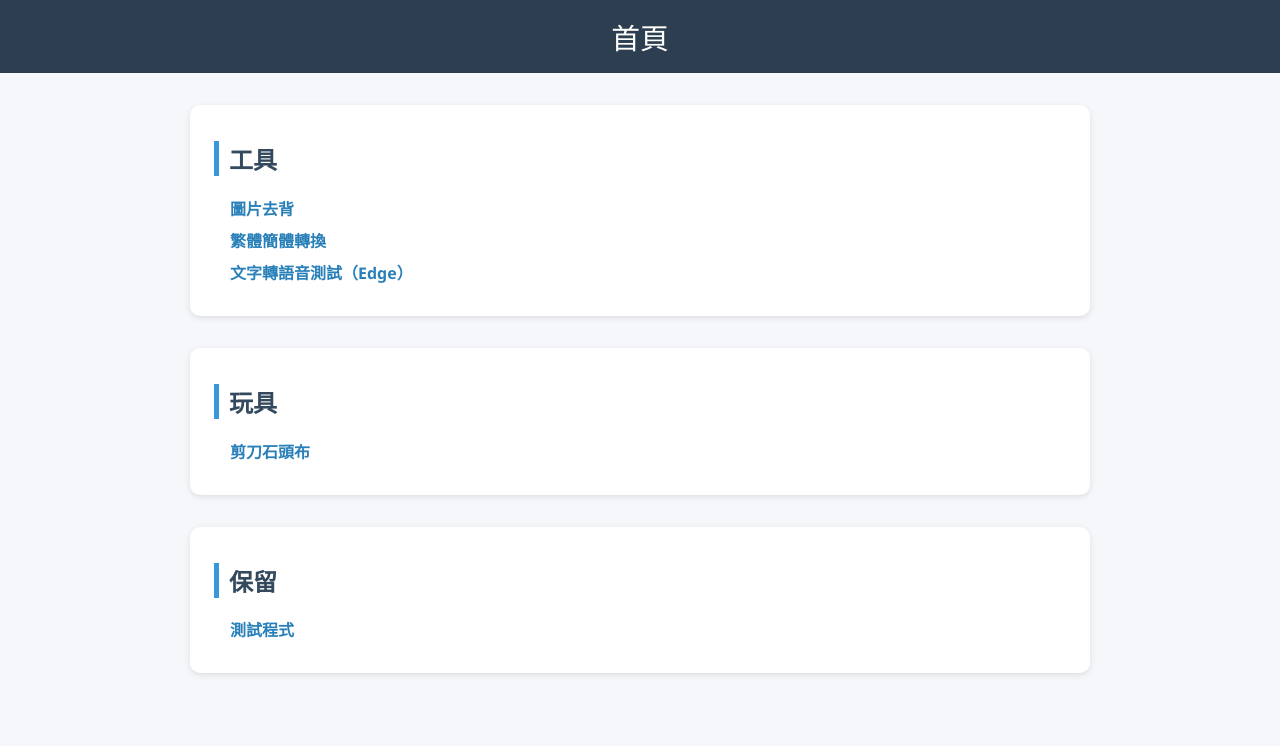
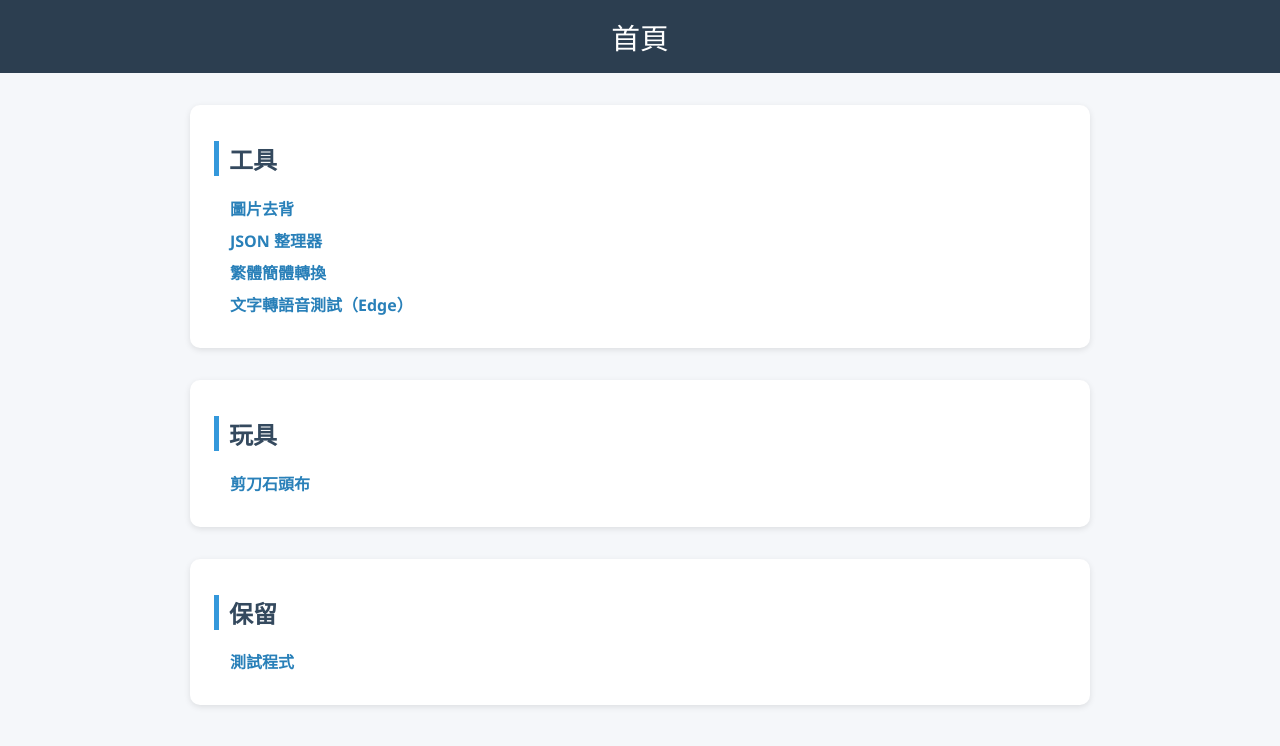
Before and after one commit to K0976670XXX/myweb, a plain HTML site: page index.html in a window 1280 px wide. Drawn offline with Linux system fonts and the light colour scheme.

Commit message:
Add files via upload

```diff
--- a/index.html
+++ b/index.html
@@ -3,7 +3,7 @@
 <head>
   <meta charset="UTF-8">
   <meta name="viewport" content="width=device-width, initial-scale=1.0">
-  <title>工具與玩具首頁</title>
+  <title>羅世勇的網站</title>
   <style>
     body {
       font-family: "Segoe UI", sans-serif;
@@ -59,6 +59,7 @@
       <h2>工具</h2>
       <ul>
         <li><a href="remove-background">圖片去背</a></li>
+        <li><a href="json_parser">JSON 整理器</a></li>
         <li><a href="translate_CC">繁體簡體轉換</a></li>
         <li><a href="edge_tts">文字轉語音測試（Edge）</a></li>
       </ul>
```
